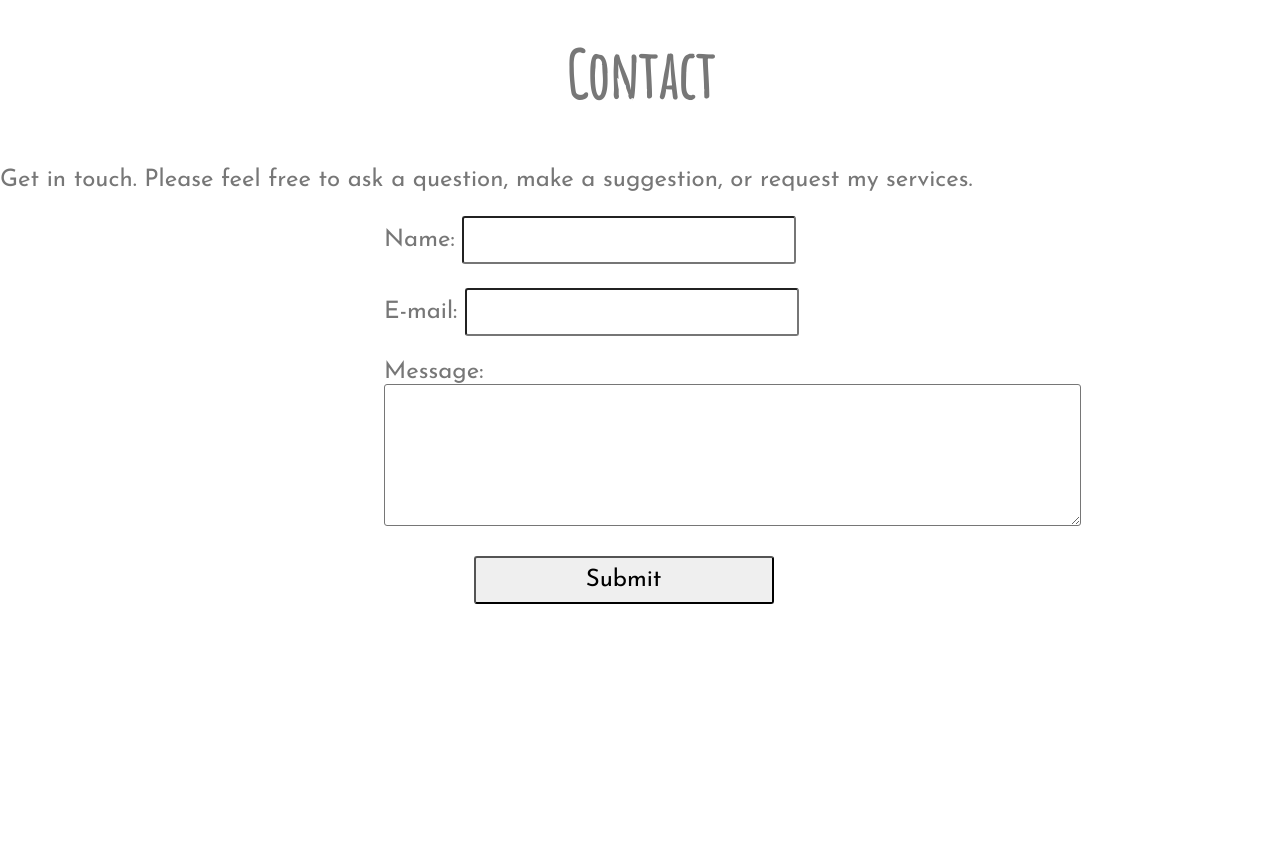
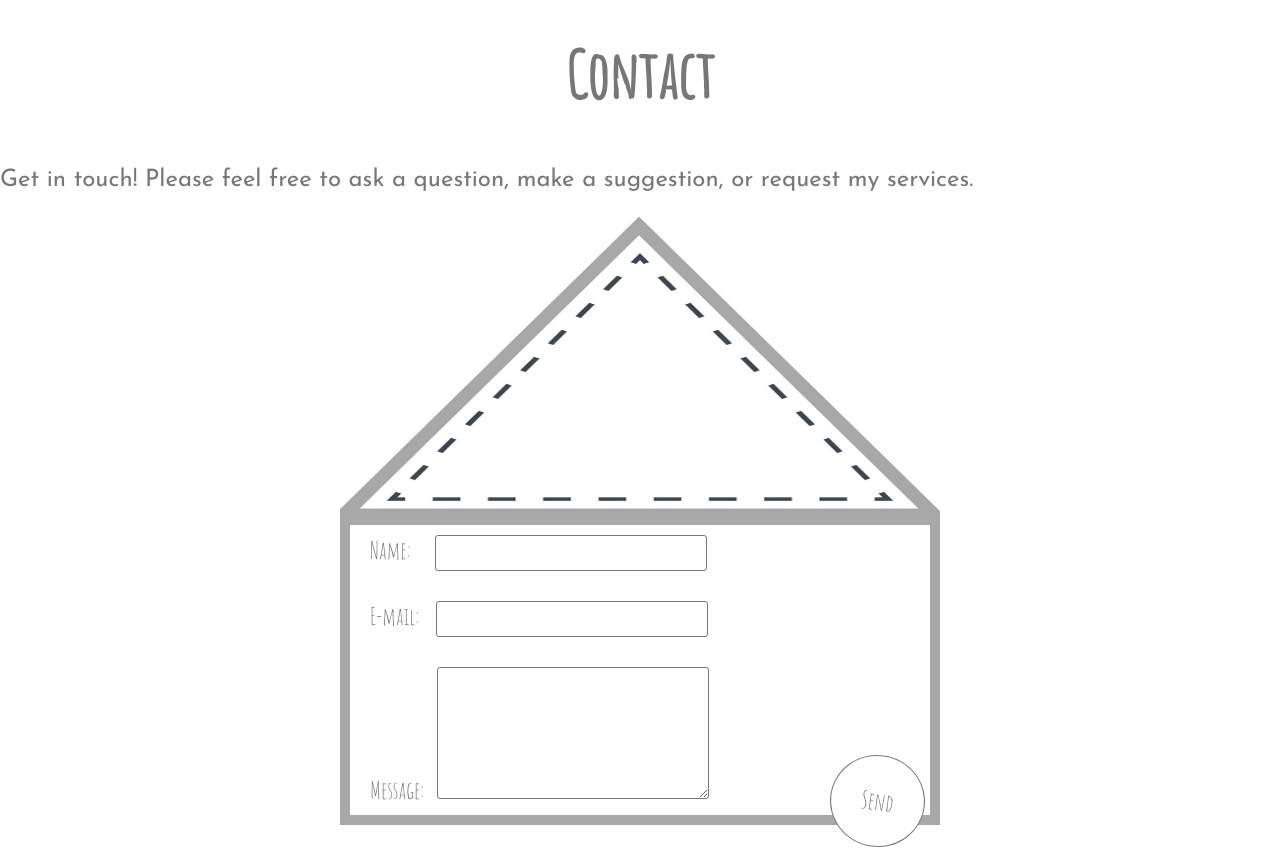
Before and after one commit to ahollyer/portfolio2, a Django app: page / in a window 1280 px wide. Shown: the part 2642-3495 px from the top of the page. Before the commit the page ends 3246 px from the top, so only its background shows below. Run offline with Django 3.2, Linux system fonts and the light colour scheme; some libraries are stand-ins or nearby versions.

Commit message:
Finish contact form

```diff
--- a/main/static/css/main.css
+++ b/main/static/css/main.css
@@ -312,30 +312,49 @@ button:hover {
 #contact {
   min-height: 100vh;
 }
+.form-box {
+  width: 95%;
+  max-width: 600px;
+  min-width: 400px;
+  margin: 0 auto;
+}
+.form-box img {
+  width: 100%;
+  max-height: 300px;
+  margin-bottom: -5px;
+}
+form {
+  border: 10px solid #A8A8A8;
+  margin: 0;
+  padding: 10px 20px;
+  font-family: 'Amatic SC', cursive;
+}
+input, textarea {
+  width: 250px;
+  padding: 5px 10px;
+  border: 1px solid #777;
+  border-radius: 3px;
+  font-family: 'Josefin Sans', sans-serif;
+  font-size: 1em;
+}
+input:focus, textarea:focus {
+  background-color: #a8a8a8;
+  color: #fff;
+  border: 3px solid #777;
+}
 .thanks p {
   width: 80%;
   margin: 20px auto;
   padding-top: 10px;
   font-size: 1em;
 }
-form {
-  display: block;
-  margin-left: 30%;
+#submit-button {
+  position: relative;
+  z-index: 10;
+  float: right;
+  margin-top: -70px;
+  transform: rotate(8deg);
+
+  border-radius: 50%;
+  padding: 30px;
 }
-input {
-  width: 300px;
-}
-input[type=submit] {
-  margin-left: 10%;
-}
-input, textarea {
-  border-radius: 3px;
-  padding: 10px 15px;
-  font-family: 'Josefin Sans', sans-serif;
-  font-size: 1em;
-}
-input:focus, textarea:focus {
-  background-color: rgb(0, 187, 211);
-  color: #fff;
-  border: 3px solid #673AB6;
-}
--- a/main/templates/index.html
+++ b/main/templates/index.html
@@ -132,22 +132,21 @@
     <a name="contact"></a>
     <section id="contact">
       <h2>Contact</h2>
-      <p>Get in touch. Please feel free to ask a question, make a suggestion, or request my services.</p>
-      <div>
-        <form action="/" method="POST">
+      <p>Get in touch! Please feel free to ask a question, make a suggestion, or request my services.</p>
+      <div class="form-box">
+        <img src="{% static "img/envelope.jpeg" %}" alt="envelope flap">
+        <form action="/" method="POST" id="contact-form">
           {% csrf_token %}
-          <label>Name: </label>
+          <label>Name: &nbsp;&nbsp;&nbsp;&nbsp;</label>
           <input type="text" name="name" required>
           <br><br>
-          <label>E-mail: </label>
+          <label>E-mail: &nbsp;&nbsp;</label>
           <input type="email" name="email" required>
           <br><br>
-          <label>Message: </label>
-          <br>
-          <textarea rows="5" cols="50" name="message" required></textarea>
-          <br><br>
-          <input type="submit">
+          <label>Message: &nbsp;</label>
+          <textarea rows="5" name="message" required></textarea>
         </form>
+        <button id="submit-button" type="submit" form="contact-form" value="Submit">Send</button>
       </div>
     </section>
 
```
